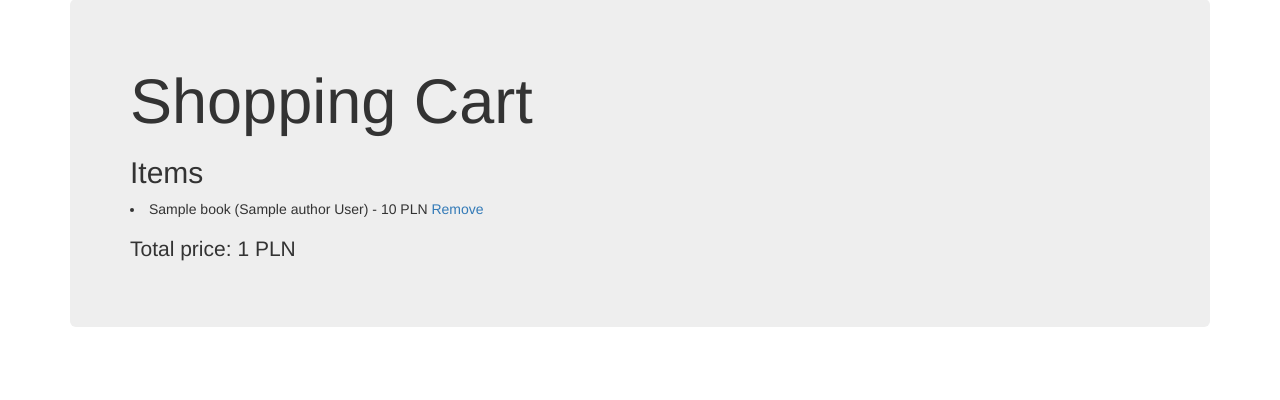
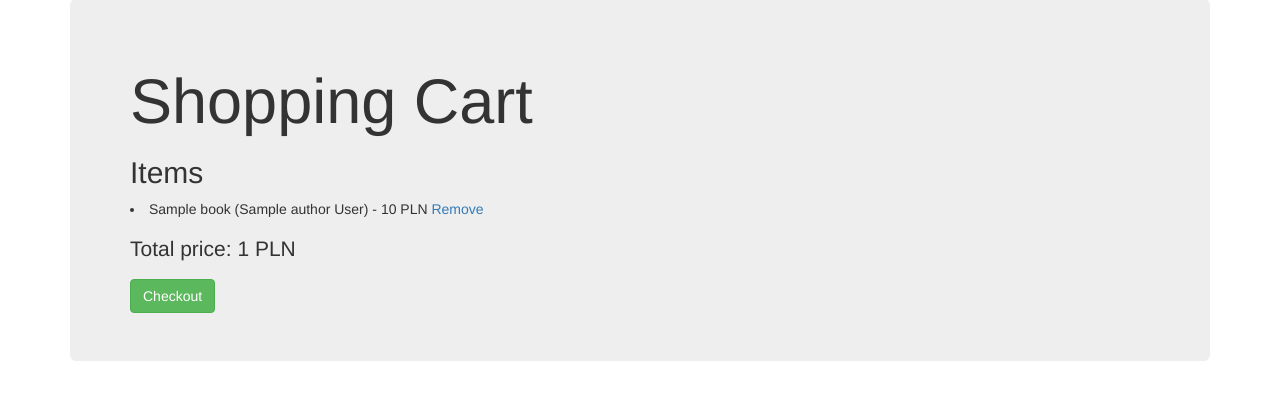
Before and after one commit to damianpud/flask_task, a Flask app: template templates/cart.html in a window 1280 px wide. Shown: the part 123-523 px from the top of the page. Run offline with Flask 2, Linux system fonts and the light colour scheme; tables that the repository leaves empty hold one stand-in row (values such as "Sample post"); the template is opened without the code that fills it: values that come from a table or form of the project are taken from there, most other values are stand-ins (such as "Sample title", 1, 10 or a date in 2020); some libraries are stand-ins or nearby versions.

Commit message:
added checkout to cart template

```diff
--- a/templates/cart.html
+++ b/templates/cart.html
@@ -13,5 +13,5 @@
             {% endfor %}
             <p></p>
             <p>Total price: {{ total_price }} PLN</p>
-
+            <a class="btn btn-success" type="button" href="{{ url_for('main.checkout') }}">Checkout</a>
 {% endblock %}
```
